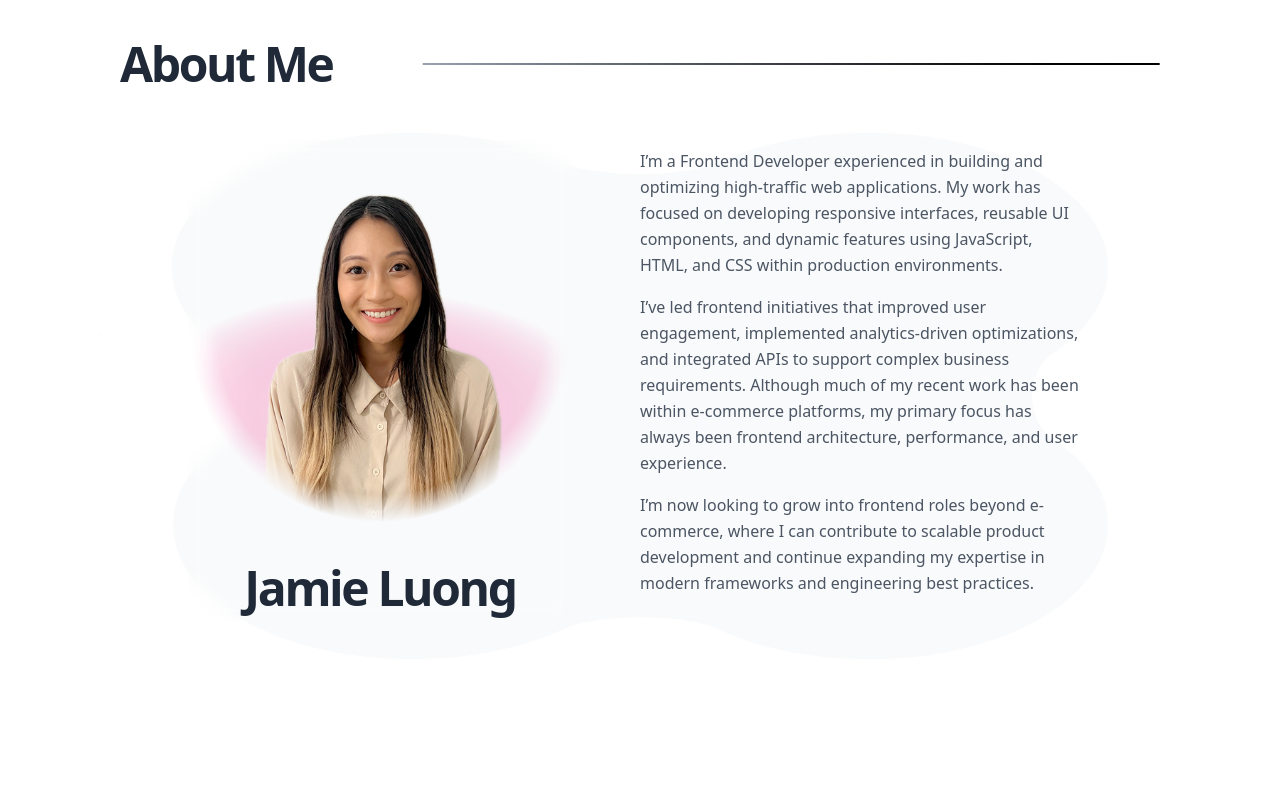
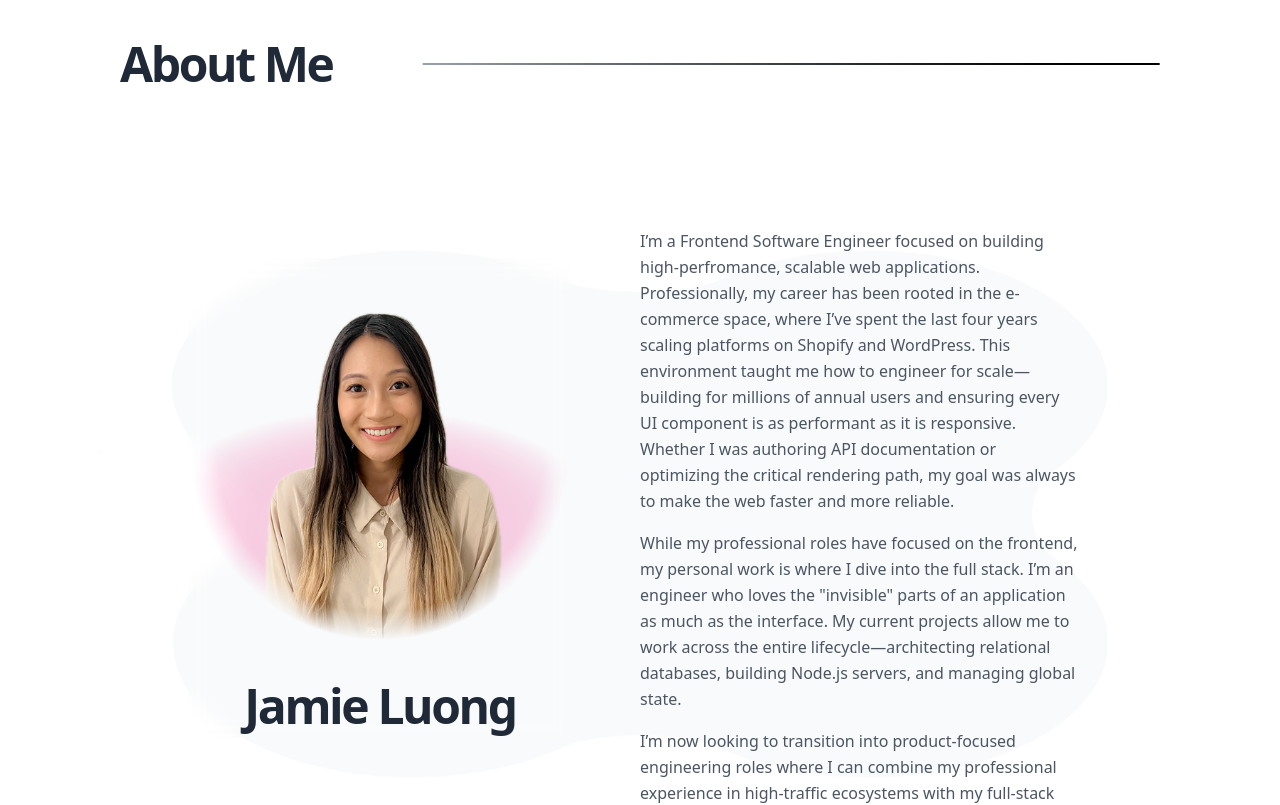
Before and after one commit to jamieluong03/jamies-portfolio, a Next.js app: page / in a window 1280 px wide. Shown: the part 840-1645 px from the top of the page. Built offline with nearby package versions, Linux system fonts and the light colour scheme.

Commit message:
updated about me

```diff
--- a/app/components/about.tsx
+++ b/app/components/about.tsx
@@ -48,15 +48,15 @@ export function About() {
                 <h1 className="text-center font-bold text-3xl lg:text-5xl mb-2">Jamie Luong</h1>
               </div>
             </div>
-            <div className="max-w-sm lg:max-w-none lg:mt-10 lg:pl-0 lg:pr-20 sm:mb-10 p-5">
+            <div className="max-w-sm lg:max-w-none lg:mt-30 lg:pl-0 lg:pr-20 sm:mb-10 p-5">
               <p className="mb-4">
-                I’m a Frontend Developer experienced in building and optimizing high-traffic web applications. My work has focused on developing responsive interfaces, reusable UI components, and dynamic features using JavaScript, HTML, and CSS within production environments.
+                I’m a Frontend Software Engineer focused on building high-perfromance, scalable web applications. Professionally, my career has been rooted in the e-commerce space, where I’ve spent the last four years scaling platforms on Shopify and WordPress. This environment taught me how to engineer for scale—building for millions of annual users and ensuring every UI component is as performant as it is responsive. Whether I was authoring API documentation or optimizing the critical rendering path, my goal was always to make the web faster and more reliable.
               </p>
               <p className="mb-4">
-                I’ve led frontend initiatives that improved user engagement, implemented analytics-driven optimizations, and integrated APIs to support complex business requirements. Although much of my recent work has been within e-commerce platforms, my primary focus has always been frontend architecture, performance, and user experience.
+                While my professional roles have focused on the frontend, my personal work is where I dive into the full stack. I’m an engineer who loves the "invisible" parts of an application as much as the interface. My current projects allow me to work across the entire lifecycle—architecting relational databases, building Node.js servers, and managing global state.
               </p>
               <p className="mb-4">
-                I’m now looking to grow into frontend roles beyond e-commerce, where I can contribute to scalable product development and continue expanding my expertise in modern frameworks and engineering best practices.
+                I’m now looking to transition into product-focused engineering roles where I can combine my professional experience in high-traffic ecosystems with my full-stack expertise to build scalable web systems.
               </p>
             </div>
           </div>
--- a/app/components/nav.tsx
+++ b/app/components/nav.tsx
@@ -8,8 +8,8 @@ const navItems: Record<string, { name: string; icon?: React.ReactNode }> = {
   '/': { name: 'home', icon: <Home size={18} /> },
   '/#about': { name: 'about' },
   '/#tech-stack': { name: 'tech stack' },
+  '/#projects': { name: 'projects' },
   '/#work-samples': { name: 'work samples' },
-  '/#projects': { name: 'projects' },
   '/#experience': { name: 'experience' }
 };
 
--- a/app/page.tsx
+++ b/app/page.tsx
@@ -14,8 +14,8 @@ export default function Page() {
     <Intro />
     <About />
     <TechStack />
+    <Project />
     <WorkSamples />
-    <Project />
     <Experience />
     </section>
     </>
```
